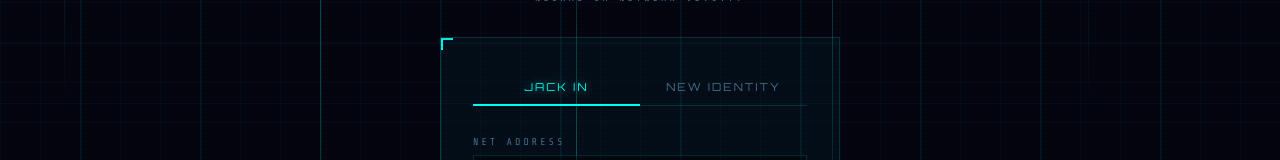
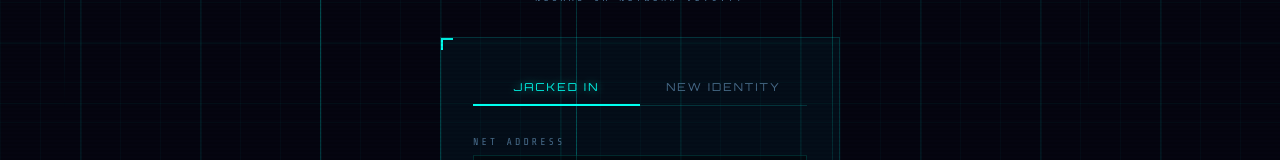
Before and after one commit to chef-roger/cyber-linked, a React (Vite) app in the folder frontend/: page /auth in a window 1280 px wide. Shown: the part 238-398 px from the top of the page. Built offline with nearby package versions, Linux system fonts and the light colour scheme; no server answers.

Commit message:
Update AuthPage.jsx

```diff
--- a/frontend/src/pages/AuthPage.jsx
+++ b/frontend/src/pages/AuthPage.jsx
@@ -44,7 +44,7 @@ export default function AuthPage() {
         <div className="auth-panel hud-corner">
           <div className="auth-tabs">
             <button className={`tab ${mode === 'login' ? 'active' : ''}`} onClick={() => setMode('login')}>
-              JACK IN
+              JACKED IN
             </button>
             <button className={`tab ${mode === 'register' ? 'active' : ''}`} onClick={() => setMode('register')}>
               NEW IDENTITY
```
